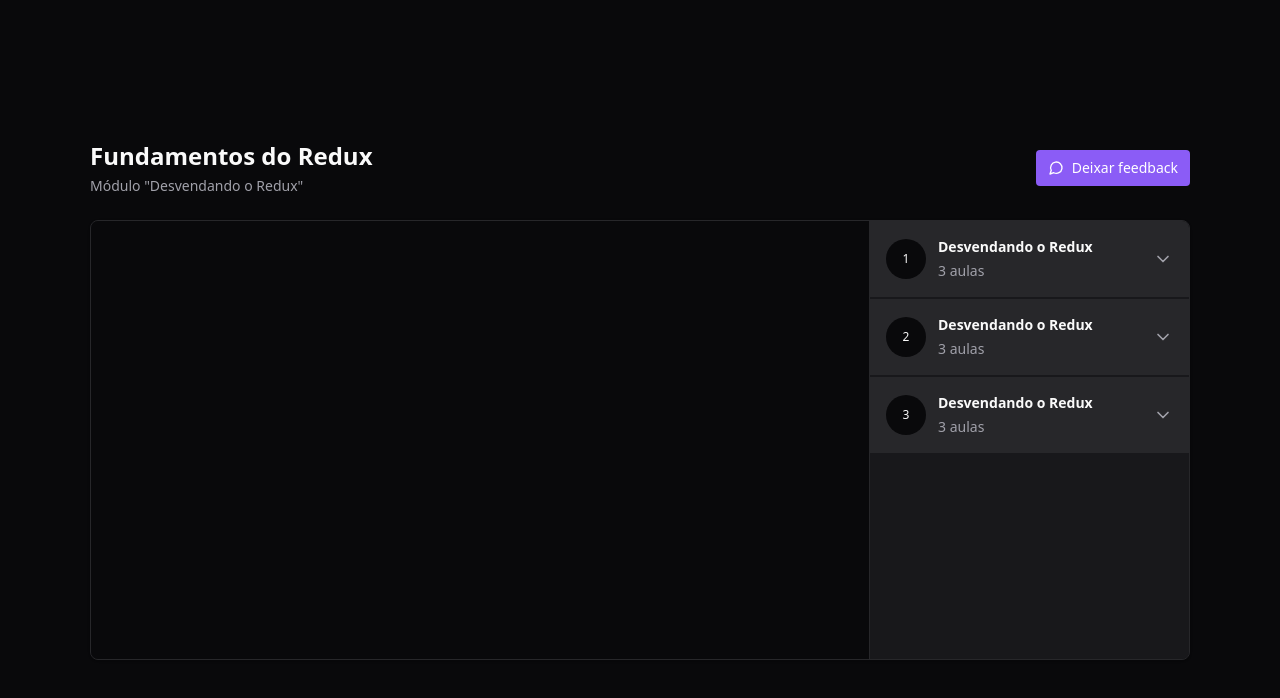
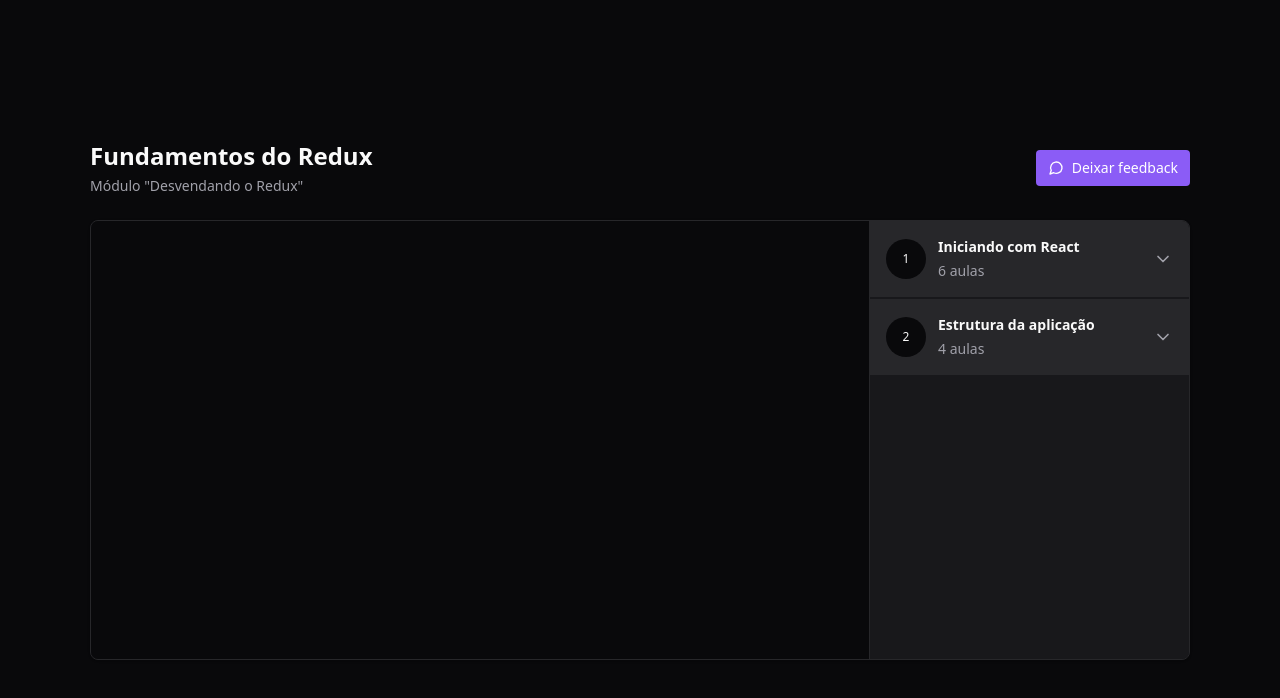
Before and after one commit to bBraian/redux-video-player, a React (Vite) app: page / in a window 1280 px wide. Shown: the top 698 px of the page. Built offline with nearby package versions, Linux system fonts and the light colour scheme.

Commit message:
creating player slice

```diff
--- a/src/components/Module.tsx
+++ b/src/components/Module.tsx
@@ -1,6 +1,7 @@
 import { ChevronDown } from "lucide-react";
 import { Lesson } from "./Lesson";
 import * as Collapsible from '@radix-ui/react-collapsible';
+import { useAppSelector } from "../store";
 
 interface ModuleProps {
     moduleIndex: number
@@ -9,6 +10,9 @@
 }
 
 export function Module({ moduleIndex, title, amountOfLessons }: ModuleProps) {
+    const lessons = useAppSelector((state) => {
+        return state.player.course.modules[moduleIndex].lessons
+    })
     return (
         <Collapsible.Root className="group">
             <Collapsible.Trigger className="flex w-full items-center gap-3 bg-zinc-800 p-4">
@@ -23,9 +27,11 @@
             </Collapsible.Trigger>
             <Collapsible.Content>
                 <nav className='relative flex flex-col gap-4 p-6'>
-                    <Lesson title="Desvendando o Redux" duration="09:13" />
-                    <Lesson title="Ajustando variáveis" duration="05:54" />
-                    <Lesson title="Deploy da aplicação" duration="06:02" />
+                    {lessons.map(lesson => {
+                        return (
+                            <Lesson title={lesson.title} duration={lesson.duration} key={lesson.id} />
+                        )
+                    })}
                 </nav>
             </Collapsible.Content>
         </Collapsible.Root>
--- a/src/pages/Player.tsx
+++ b/src/pages/Player.tsx
@@ -2,8 +2,10 @@
 import { Header } from '../components/Header'
 import { Video } from '../components/Video'
 import { Module } from '../components/Module'
+import { useAppSelector } from '../store'
 
 export function Player() {
+    const modules = useAppSelector(state => state.player.course.modules)
     return (
         <div className="h-screen bg-zinc-950 text-zinc-50 flex justify-center items-center">
             <div className="flex w-[1100px] flex-col gap-6">
@@ -22,10 +24,11 @@
                         <Video />
                     </div>
                     <aside className="w-80 absolute top-0 bottom-0 right-0 border-l border-zinc-800 bg-zinc-900 divide-y-2 divide-zinc-900 overflow-y-scroll scrollbar-thin scrollbar-track-zinc-950 scrollbar-thumb-zinc-700">
-
-                        <Module moduleIndex={0} title="Desvendando o Redux" amountOfLessons={3} />
-                        <Module moduleIndex={1} title="Desvendando o Redux" amountOfLessons={3} />
-                        <Module moduleIndex={2} title="Desvendando o Redux" amountOfLessons={3} />
+                        {modules.map((module, index) => {
+                            return (
+                                <Module moduleIndex={index} key={module.id} title={module.title} amountOfLessons={module.lessons.length} />
+                            )
+                        })}
                     </aside>
                 </main>
             </div>
--- a/src/store/index.ts
+++ b/src/store/index.ts
@@ -1,8 +1,11 @@
 import { configureStore } from "@reduxjs/toolkit";
 import { TypedUseSelectorHook, useSelector } from "react-redux";
+import { player } from './slices/player'
 
 export const store = configureStore({
-    reducer: {}
+    reducer: {
+        player
+    }
 })
 
 export type RootState = ReturnType<typeof store.getState>
--- /dev/null
+++ b/src/store/slices/player.ts
@@ -0,0 +1,13 @@
+import { createSlice } from "@reduxjs/toolkit";
+
+const playerSlice = createSlice({
+    name: 'player',
+    initialState: {
+        course: {
+            modules: [  {    id: '1',    title: 'Iniciando com React',    lessons: [      { id: 'Jai8w6K_GnY', title: 'CSS Modules', duration: '13:45' },      { id: 'w-DW4DhDfcw', title: 'Estilização do Post', duration: '10:05' },      { id: 'D83-55LUdKE', title: 'Componente: Header', duration: '06:33' },      { id: 'W_ATsETujaY', title: 'Componente: Sidebar', duration: '09:12' },      { id: 'Pj8dPeameYo', title: 'CSS Global', duration: '03:23' },      { id: '8KBq2vhwbac', title: 'Form de comentários', duration: '11:34' },    ],  },  {    id: '2',    title: 'Estrutura da aplicação',    lessons: [      { id: 'gE48FQXRZ_o', title: 'Componente: Comment', duration: '13:45' },      { id: 'Ng_Vk4tBl0g', title: 'Responsividade', duration: '10:05' },      { id: 'h5JA3wfuW1k', title: 'Interações no JSX', duration: '06:33' },      { id: '1G0vSTqWELg', title: 'Utilizando estado', duration: '09:12' },    ],  },]
+        }
+    },
+    reducers: {}
+})
+
+export const player = playerSlice.reducer
```
